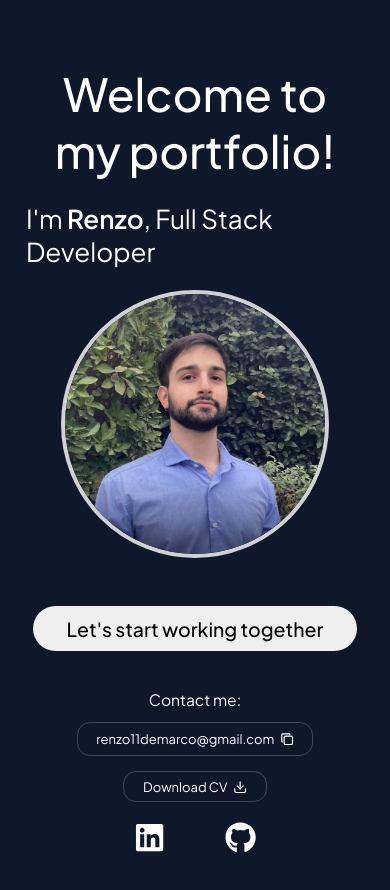
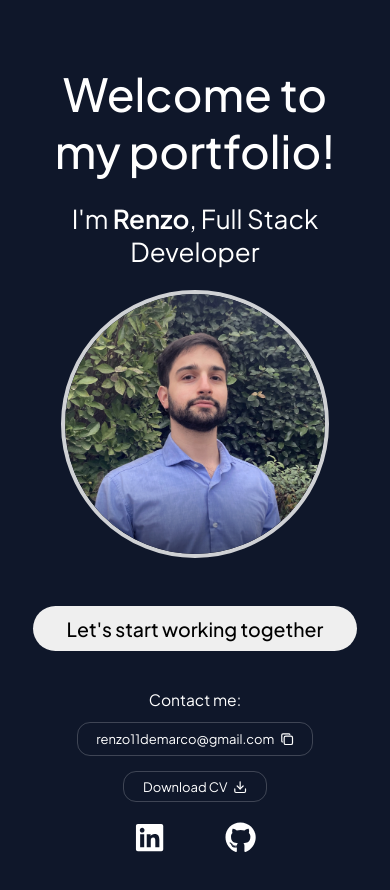
Before and after one commit to renzodemarco/portfolio, a React (Vite) app: page / in a window 390 px wide. Shown: the top 890 px of the page. Built offline with nearby package versions, Linux system fonts and the light colour scheme.

Commit message:
add h2 responsive 576px

```diff
--- a/src/index.css
+++ b/src/index.css
@@ -37,6 +37,7 @@ h2 {
   font-size: 2rem;
   color: #fff;
   font-weight: 400;
+  text-align: center;
   white-space: normal;
 }
 
--- a/src/pages/Contact/Contact.css
+++ b/src/pages/Contact/Contact.css
@@ -73,7 +73,6 @@
 }
 
 @media (max-width: 720px) {
-
   .contact-container {
     gap: 3rem;
   }
@@ -81,5 +80,10 @@
   .contact-container h2 {
     font-size: 2.6rem;
   }
+}
 
+@media (max-width: 576px) {
+  .contact-container h2 {
+    font-size: 2.2rem;
+  }
 }
```
